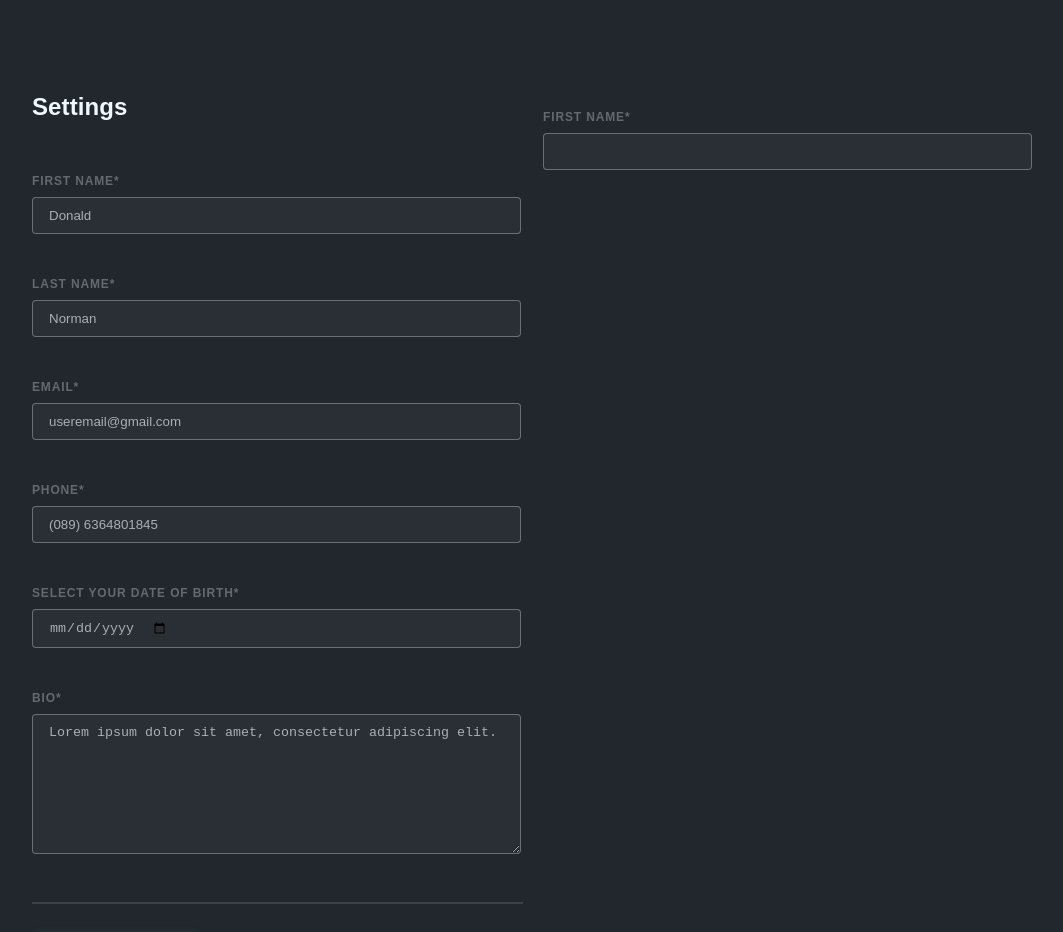
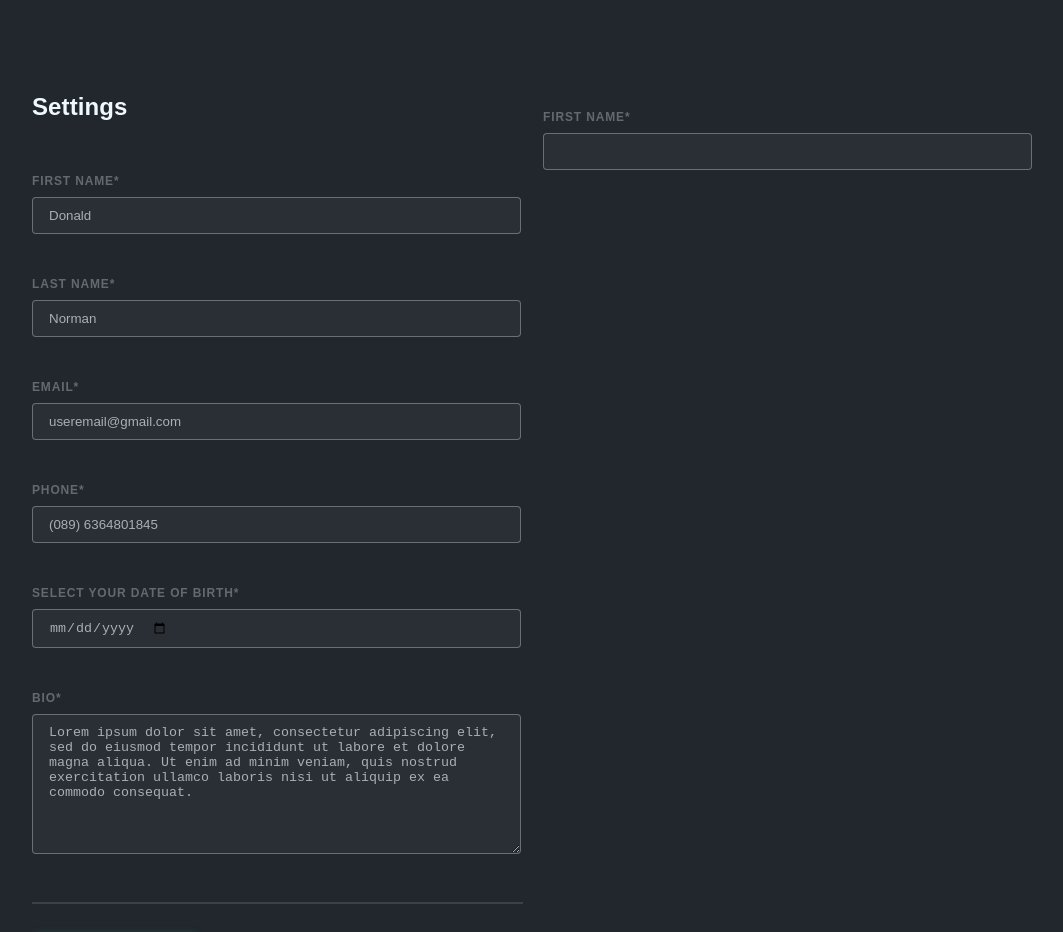
Before and after one commit to Mat-Carv/VHS-Challenge-User-Details-Page, a React (Create React App) app: page / in a window 1280 px wide. Shown: the top 932 px of the page, without its empty margins (108-1171 px from the left). Built offline with nearby package versions, Linux system fonts and the light colour scheme.

Commit message:
Input Borders turn red when values are invalid; Discard now reverts the data back to the initial version

```diff
--- a/src/components/FormInput.js
+++ b/src/components/FormInput.js
@@ -13,7 +13,7 @@ const FormInput = (props) => {
         }
         return display
     }
-
+    console.log(props.value)
     return(
         <s.InputContainer>
             <s.Label>{label}</s.Label>
--- a/src/components/FormTextArea.js
+++ b/src/components/FormTextArea.js
@@ -20,6 +20,7 @@ const FormTextArea = (props) => {
             <s.TextArea
                 {...inputProps}
                 onChange={onChange}
+                id="txta"
             />
             <s.RequiredError id="required" status={required}>This field is required</s.RequiredError>
 
--- /dev/null
+++ b/src/data/UserData.js
@@ -0,0 +1,12 @@
+const UserData = {
+    firstname: "Donald",
+    lastname: "Norman",
+    email: "useremail@gmail.com",
+    phone: "(089) 6364801845",
+    day: "15",
+    month: "May",
+    year: "1990",
+    bio: "Lorem ipsum dolor sit amet, consectetur adipiscing elit, sed do eiusmod tempor incididunt ut labore et dolore magna aliqua. Ut enim ad minim veniam, quis nostrud exercitation ullamco laboris nisi ut aliquip ex ea commodo consequat."
+}
+
+export default UserData
--- a/src/pages/UserUpdate.js
+++ b/src/pages/UserUpdate.js
@@ -3,19 +3,12 @@ import * as s from '../styles/UserUpdateStyles'; // Emotion s
 import { useState } from "react";
 import FormInput from '../components/FormInput'
 import FormTextArea from '../components/FormTextArea'
+import UserData from '../data/UserData'
 import "../styles.css"
 
 function UserUpdate() {
-  const [values, setValues] = useState({
-    firstname: "Donald",
-    lastname: "Norman",
-    email: "useremail@gmail.com",
-    phone: "(089) 6364801845",
-    day: "15",
-    month: "May",
-    year: "1990",
-    bio: "Lorem ipsum dolor sit amet, consectetur adipiscing elit."
-  });
+
+  const [values, setValues] = useState(UserData);
 
   const inputs = [
     {
@@ -68,7 +61,11 @@ function UserUpdate() {
 
   const handleSubmit = (e) => {
     e.preventDefault();
-    console.log(values)
+  };
+
+  const handleDiscard = (e) => {
+    e.preventDefault();
+    setValues(UserData)
   };
 
   const onChange = (e) => {
@@ -88,7 +85,6 @@ function UserUpdate() {
               <FormInput
                 key={input.id}
                 {...input}
-                value={values[input.name]}
                 onChange={onChange}
               />
             ))}
@@ -98,7 +94,7 @@ function UserUpdate() {
               <s.Input type="date" name="date_of_birth" />
             </s.InputContainer>
 
-            <FormTextArea label="Bio*" name="bio" value={values.bio} onChange={onChange}/>
+            <FormTextArea {...textArea} onChange={onChange}/>
 
           </s.Frame667>
 
@@ -106,7 +102,7 @@ function UserUpdate() {
             <s.Separator></s.Separator>
             <s.Frame168>
               <s.Submit type="submit">Submit</s.Submit>
-              <s.Discard>Discard</s.Discard>
+              <s.Discard onClick={handleDiscard}>Discard</s.Discard>
             </s.Frame168>
           </s.Frame171>
         </s.Form>
--- a/src/styles.css
+++ b/src/styles.css
@@ -1,11 +1,24 @@
+input:invalid:not(:focus):not([value=""]) {
+    outline: 1px solid #E32636;
+}
+
 input:invalid:not(:focus):not([value=""]) ~ #invaliderror{
     display: block;
+}
+
+input:not(:focus)[value=""] {
+    outline: 1px solid #E32636;
 }
 
 input:focus ~ #required {
     display: none;
 }
 
+/* Can't get this to work */
+/* textarea:not(:focus)[value=""] {
+    outline: 1px solid #E32636;
+} */
+
 textarea:focus ~ #required{
     display: none;
 }
--- a/src/styles/UserUpdateStyles.js
+++ b/src/styles/UserUpdateStyles.js
@@ -201,6 +201,7 @@ border: 1px solid rgba(240, 248, 255, 0.32);
 &:focus {
     outline: 1px solid #27B18A;
 }
+
 box-sizing: border-box;
 border-radius: 4px;
 
```
